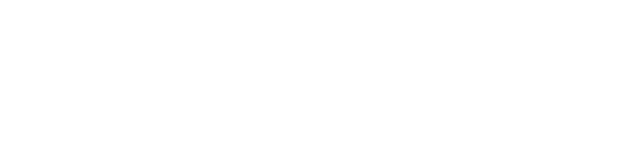
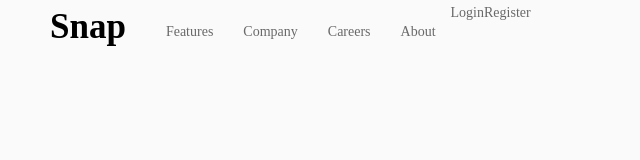
Before and after one commit to godwinoyale/nav-dropdown, a plain HTML site: page index.html in a window 1280 px wide. Shown: the whole page, without its empty margins (0-640 px from the left). Drawn offline with Linux system fonts and the light colour scheme.

Commit message:
started styling nav

```diff
--- a/index.html
+++ b/index.html
@@ -12,6 +12,24 @@
     <title>Document</title>
 </head>
 <body>
+    <div class="navigation">
+        <div class="logo"><h1> <a href="#">Snap</a></h1></div>
+        <div class="menu">
+            <ul>
+                <li><a href="#">Features</a></li>
+                <li><a href="#">Company</a></li>
+                <li><a href="#">Careers</a></li>
+                <li><a href="#">About</a></li>
+            </ul>
+
+        </div>
+        <div class="login-section">
+            <ul>
+                <li><a href="#">Login</a></li>
+                <li><a href="#">Register</a></li>
+            </ul>
+        </div>
+    </div>
 
 </body>
 </html>
--- a/style.css
+++ b/style.css
@@ -0,0 +1,47 @@
+*{
+    margin: 0;
+    padding: 0;
+    box-sizing: border-box;
+}
+body{
+    font-size: 18px;
+    width: 100vh;
+    background-color:hsl(0, 0%, 98%);
+}
+
+.navigation{
+    width: 100%;
+    display: flex;
+    margin: 5px 50px 0px 50px;
+}
+.navigation .logo a{
+    text-decoration: none;
+    font-size: 35px;
+    color: #000;
+    margin-right: 25px;
+}
+.navigation .menu ul{
+    display: flex;
+    list-style-type: none;
+
+}
+
+.navigation .login-section ul{
+    display: flex;
+    list-style-type: none;
+}
+.navigation a{
+    font-size: 14px;
+    text-decoration: none;
+    color: hsl(0, 0%, 41%)
+
+}
+.navigation .menu  ul li{
+    margin: 15px;
+
+}
+
+.navigation .login-section ul li{
+    display: flex;
+
+}
```
